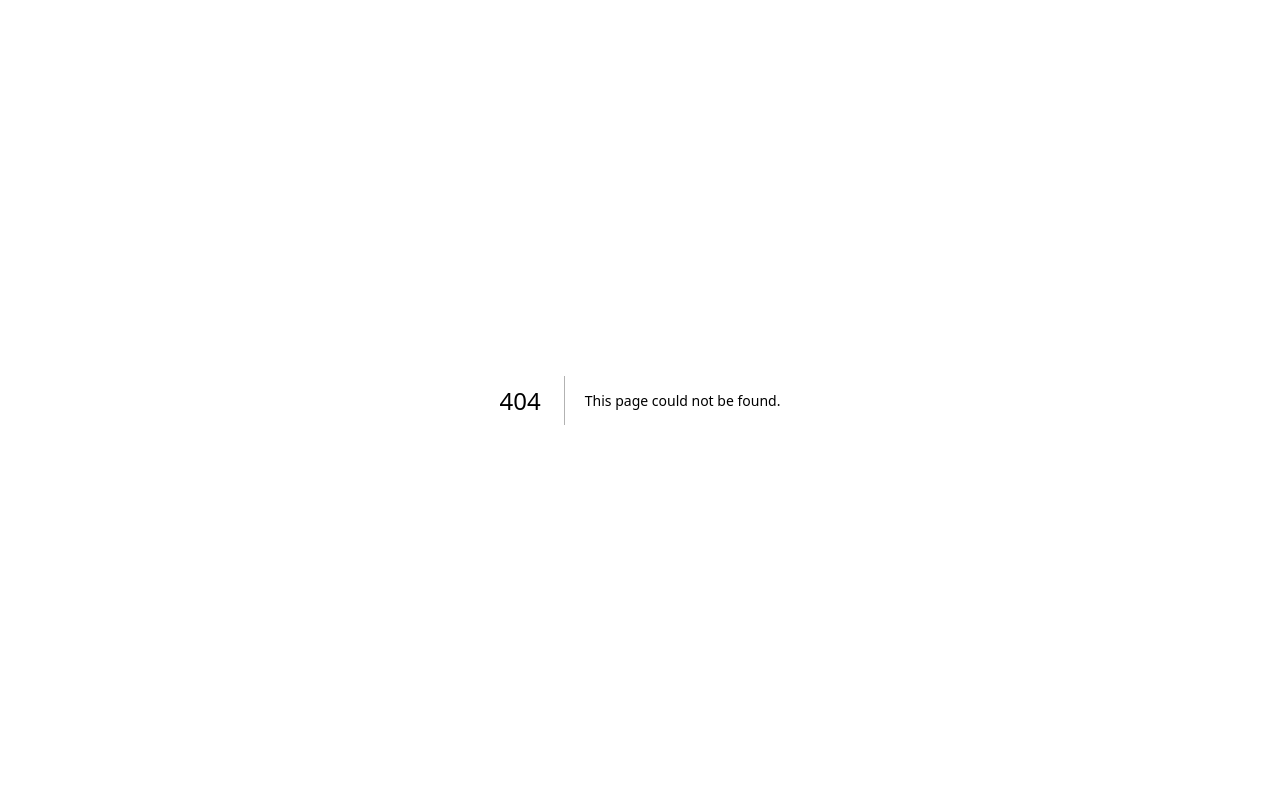
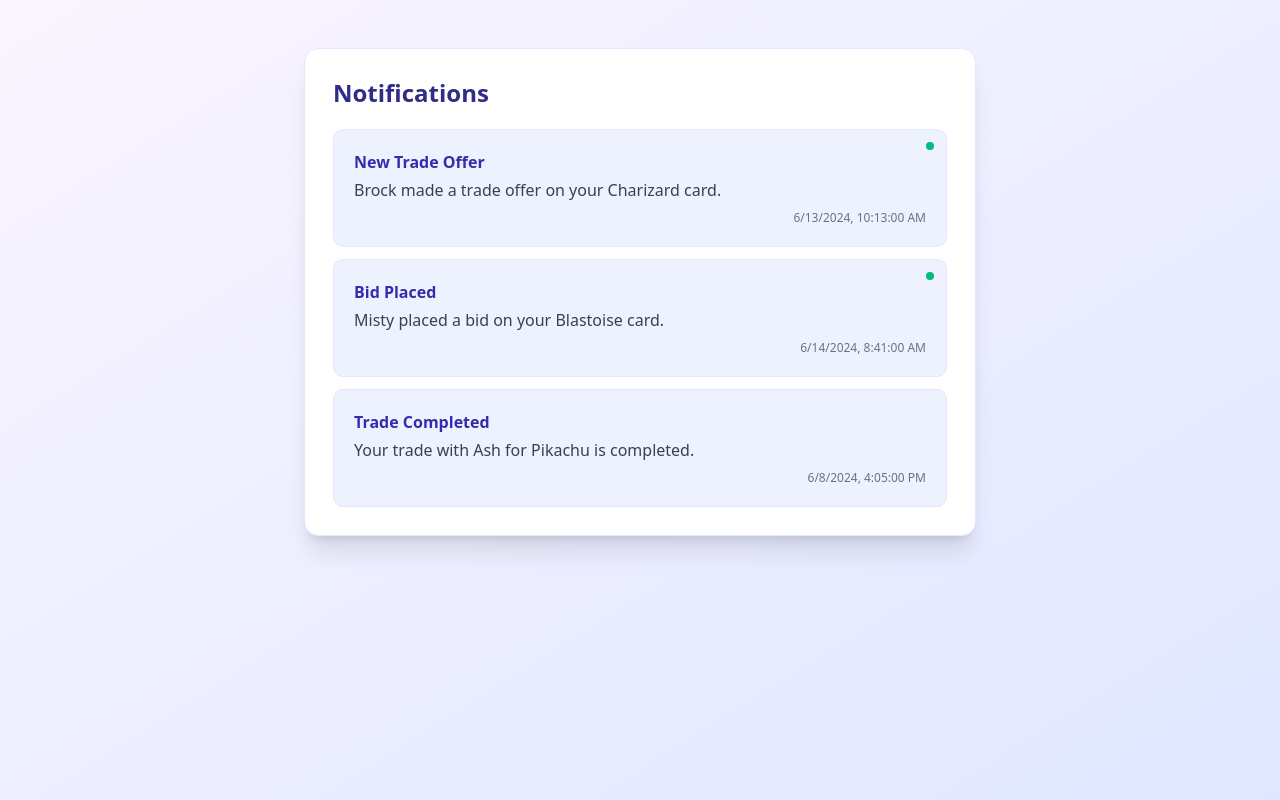
Before and after one commit to Mahfuj-8262/pokearcanum, a Next.js app: page /notifications in a window 1280 px wide. Before the commit this address had no page. Built offline with nearby package versions, Linux system fonts and the light colour scheme.

Commit message:
Add Notifications Page

```diff
--- /dev/null
+++ b/src/app/notifications/page.tsx
@@ -0,0 +1,66 @@
+"use client";
+
+import Link from "next/link";
+
+// Mock demo notifications
+const notifications = [
+  {
+    id: "n1",
+    type: "trade_offer",
+    read: false,
+    title: "New Trade Offer",
+    description: "Brock made a trade offer on your Charizard card.",
+    link: "/marketplace/charizard",
+    date: "2024-06-13T10:13:00Z"
+  },
+  {
+    id: "n2",
+    type: "bid",
+    read: false,
+    title: "Bid Placed",
+    description: "Misty placed a bid on your Blastoise card.",
+    link: "/marketplace/blastoise",
+    date: "2024-06-14T08:41:00Z"
+  },
+  {
+    id: "n3",
+    type: "trade_status",
+    read: true,
+    title: "Trade Completed",
+    description: "Your trade with Ash for Pikachu is completed.",
+    link: "/trades",
+    date: "2024-06-08T16:05:00Z"
+  },
+];
+
+export default function NotificationsPage() {
+  return (
+    <main className="min-h-screen bg-gradient-to-br from-purple-50 to-indigo-100 py-12 px-3 flex flex-col items-center">
+      <div className="w-full max-w-2xl bg-white rounded-xl shadow-xl border border-indigo-100 p-7">
+        <h1 className="text-2xl font-bold mb-5 text-indigo-900">Notifications</h1>
+        {notifications.length === 0 ? (
+          <div className="text-center text-gray-500 py-24 text-xl">No notifications yet.</div>
+        ) : (
+          <ul className="flex flex-col gap-3">
+            {notifications.map(n => (
+              <li key={n.id}>
+                <Link href={n.link} className="block p-5 rounded-lg border transition
+                   bg-indigo-50 hover:bg-indigo-100 border-indigo-100
+                   flex flex-col gap-1 relative
+                   "
+                >
+                  {!n.read && (
+                    <span className="absolute right-3 top-3 bg-emerald-500 w-2 h-2 rounded-full" />
+                  )}
+                  <span className="font-bold text-indigo-800">{n.title}</span>
+                  <span className="text-gray-700">{n.description}</span>
+                  <span className="text-xs text-right text-gray-500 mt-1">{new Date(n.date).toLocaleString()}</span>
+                </Link>
+              </li>
+            ))}
+          </ul>
+        )}
+      </div>
+    </main>
+  );
+}
```
